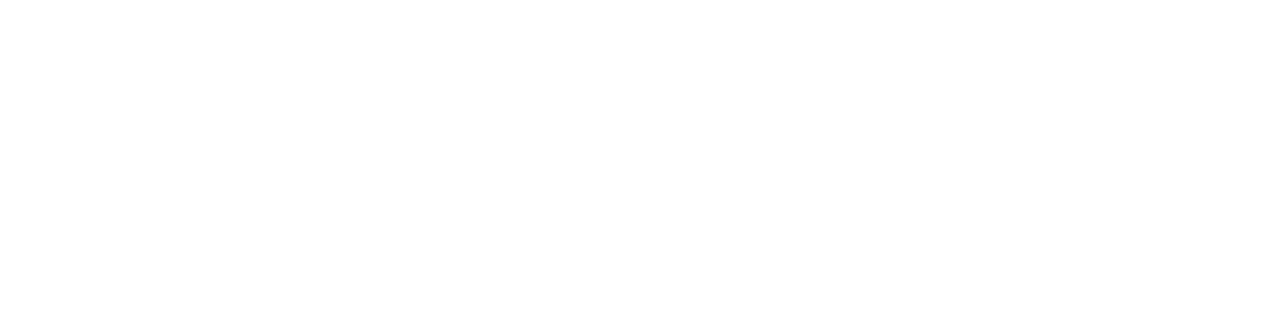
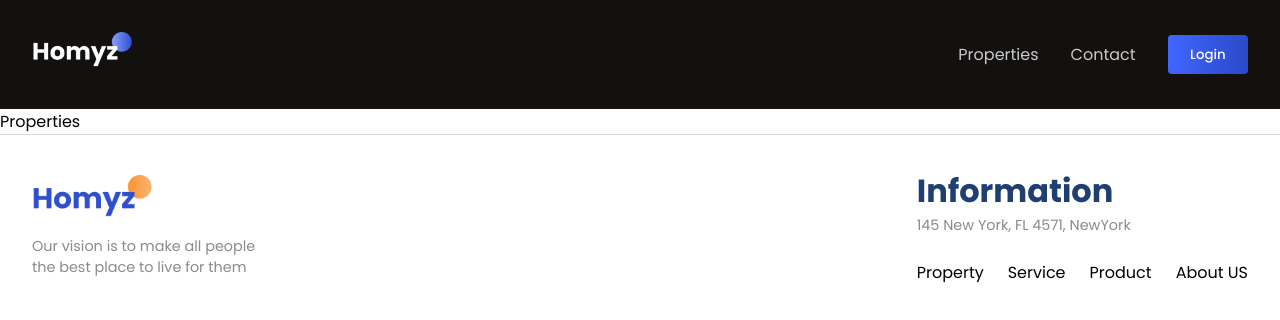
Before and after one commit to SankalpKokare/Real-Estate-Website, a React (Vite) app in the folder Client/my-react-app/: page /properties in a window 1280 px wide. Before the commit this address had no page. Shown: the top 320 px of the page. Built offline with nearby package versions, Linux system fonts and the light colour scheme.

Commit message:
restructured search bar

```diff
--- a/Client/my-react-app/src/App.jsx
+++ b/Client/my-react-app/src/App.jsx
@@ -4,6 +4,7 @@
 import Website from "./pages/Website";
 import { BrowserRouter, Routes, Route } from "react-router-dom";
 import Layout from "./Components/Layout/Layout.jsx";
+import Properties from "./pages/Properties/Properties.jsx";
 
 function App() {
   return (
@@ -13,6 +14,7 @@
         <Routes>
           <Route path="/" element={<Layout />}>
             <Route index element={<Website />} />
+            <Route path="/properties" element={<Properties />} />
           </Route>
         </Routes>
       </BrowserRouter>
--- a/Client/my-react-app/src/Components/Hero/Hero.jsx
+++ b/Client/my-react-app/src/Components/Hero/Hero.jsx
@@ -1,7 +1,7 @@
 import React from "react";
 import "./Hero.css";
-import { HiLocationMarker } from "react-icons/hi";
 import CountUp from "react-countup";
+import SearchBar from "../SearchBar/SearchBar";
 
 function Hero() {
   return (
@@ -20,14 +20,14 @@
           </div>
 
           <div className="flexColStart hero-des">
-            <span className="secondaryText">Find a variety of properties that suit you vary easily</span>
-            <span className="secondaryText">Forgot all difficulties in finding a residence for you</span>
+            <span className="secondaryText">
+              Find a variety of properties that suit you vary easily
+            </span>
+            <span className="secondaryText">
+              Forgot all difficulties in finding a residence for you
+            </span>
           </div>
-          <div className="flexCenter search-bar">
-            <HiLocationMarker color="var(--blue)" size={25}></HiLocationMarker>
-            <input type="text" name="" id="" />
-            <button className="button">Search</button>
-          </div>
+          <SearchBar />
 
           <div className="flexCenter stats">
             <div className="flexColCenter stat">
--- /dev/null
+++ b/Client/my-react-app/src/Components/SearchBar/SearchBar.jsx
@@ -0,0 +1,13 @@
+import React from "react";
+import { HiLocationMarker } from "react-icons/hi";
+function SearchBar() {
+  return (
+    <div className="flexCenter search-bar">
+      <HiLocationMarker color="var(--blue)" size={25}></HiLocationMarker>
+      <input type="text" name="" id="" />
+      <button className="button">Search</button>
+    </div>
+  );
+}
+
+export default SearchBar;
--- a/Client/my-react-app/src/index.css
+++ b/Client/my-react-app/src/index.css
@@ -16,6 +16,11 @@
   font-family: "Poppins", sans-serif;
   scroll-behavior: smooth;
 }
+
+.wrapper {
+  background: white;
+}
+
 a {
   color: inherit;
   text-decoration: none;
--- /dev/null
+++ b/Client/my-react-app/src/pages/Properties/Properties.jsx
@@ -0,0 +1,7 @@
+import React from "react";
+
+function Properties() {
+  return <div className="wrapper">Properties</div>;
+}
+
+export default Properties;
```
Also changed, not shown: Client/my-react-app/src/pages/Properties/Properties.css (added).
